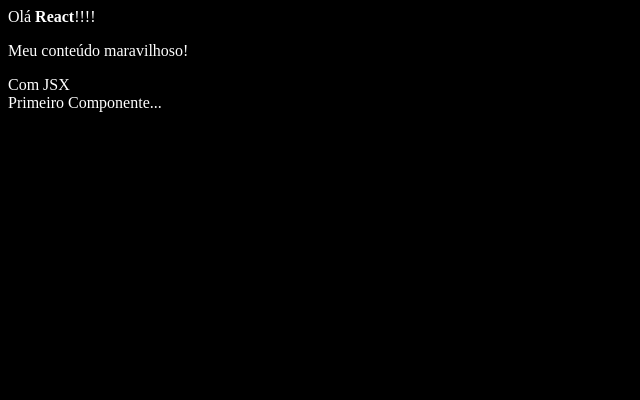
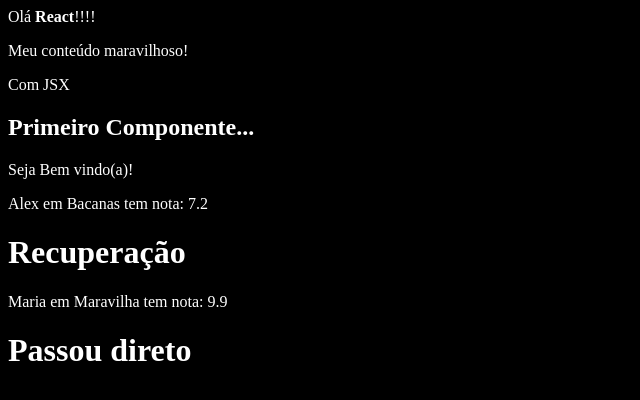
Before and after one commit to AlexandreQuintela/fundamentos-react, a React (Create React App) app: page / in a window 1280 px wide. Shown: the top 400 px of the page, without its empty margins (0-640 px from the left). Built offline with nearby package versions, Linux system fonts and the light colour scheme.

Commit message:
Passagem de parametros na funcao

```diff
--- /dev/null
+++ b/src/components/basicos/ComParametro.jsx
@@ -0,0 +1,14 @@
+import React from "react"
+
+export default function ComParametro(props) {
+    console.log(props)
+    // TODO criar novas regras
+    const status = props.nota >= 8 ? 'Passou direto' : 'Recuperação'
+    return (
+        // FIXME Ajustar essa div
+        <div>
+             {props.aluno} em {props.disciplina} tem nota: {props.nota}
+             <h1>{status}</h1>
+        </div>
+    )
+}
--- a/src/components/basicos/Primeiro.js
+++ /dev/null
@@ -1,3 +0,0 @@
-export default function Primeiro() {
-    return 'Primeiro Componente...'
-}
--- /dev/null
+++ b/src/components/basicos/Primeiro.jsx
@@ -0,0 +1,11 @@
+import React from "react"
+
+export default function Primeiro() {
+    const msg = "Seja Bem vindo(a)!"
+    return (
+        <div>
+            <h2>Primeiro Componente...</h2>
+            <p>{ msg }</p>
+        </div>
+    )
+}
--- a/src/index.jsx
+++ b/src/index.jsx
@@ -2,6 +2,7 @@ import ReactDom from 'react-dom'
 import React from 'react'
 import './index.css'
 import Primeiro from './components/basicos/Primeiro'
+import ComParametro from './components/basicos/ComParametro'
 
 const conteudo = <p>Meu conteúdo maravilhoso!</p>
 const el = document.getElementById('root')
@@ -12,5 +13,13 @@ ReactDom.render(
             {conteudo}
             Com JSX<br/>
             <Primeiro></Primeiro>
+            <ComParametro
+            aluno="Alex"
+            disciplina="Bacanas"
+            nota={7.2}/>
+            <ComParametro
+            aluno="Maria"
+            disciplina="Maravilha"
+            nota={9.9}/>
         </div>, el
 )
```
